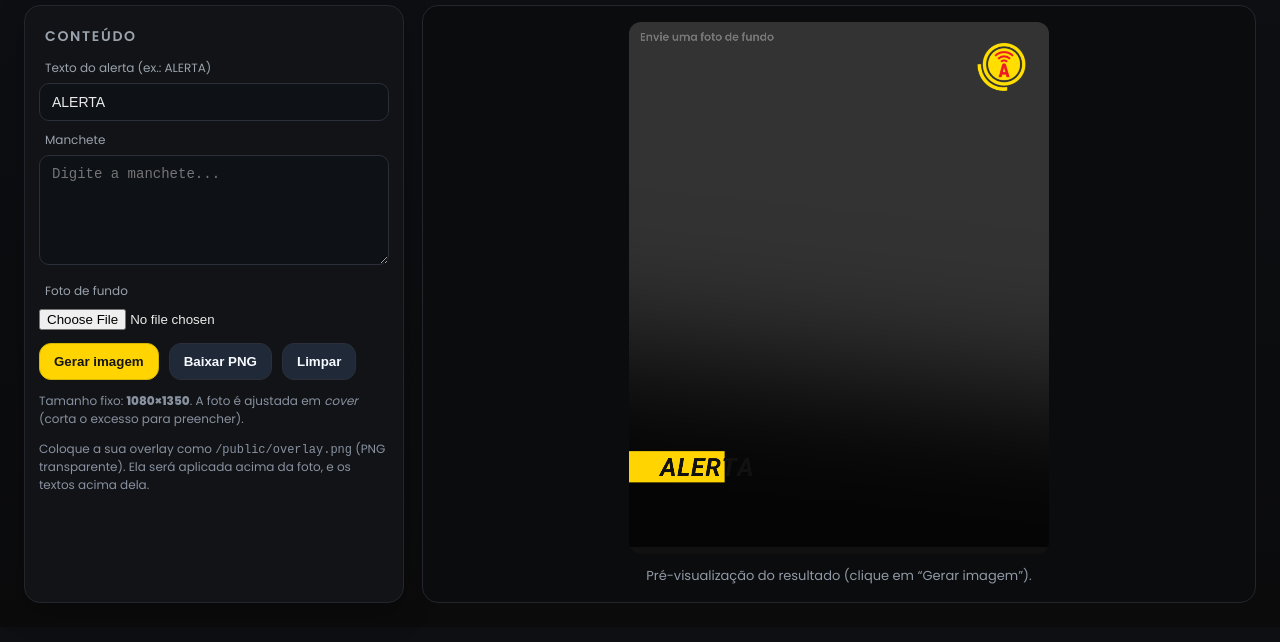
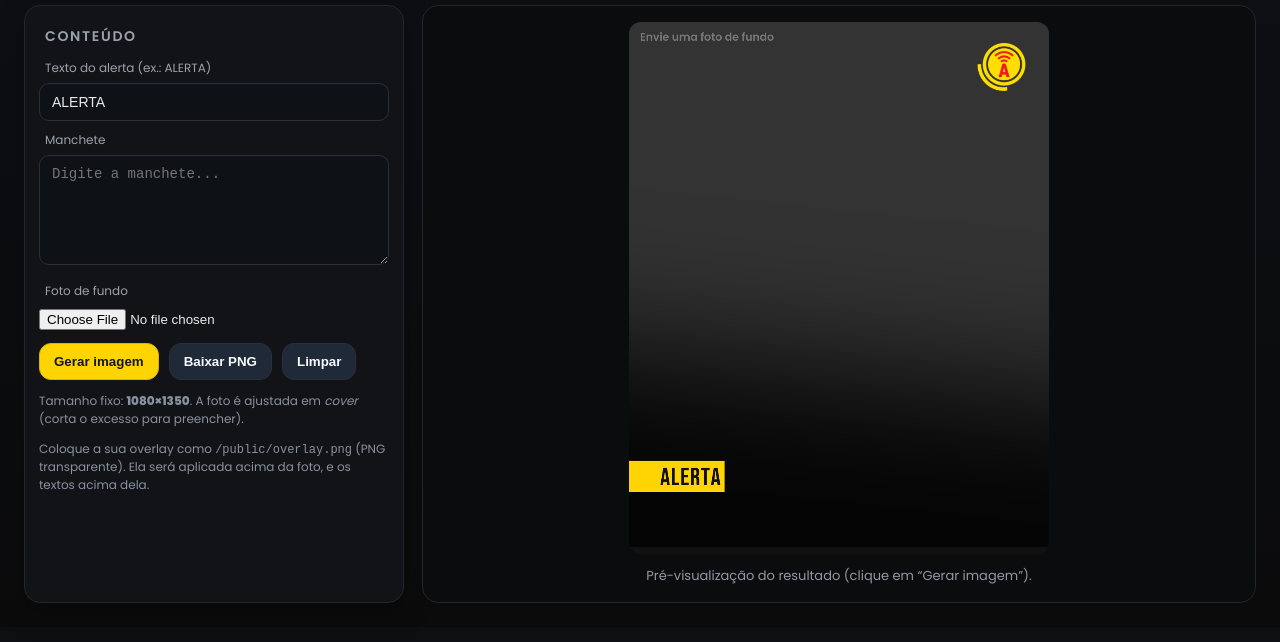
Before and after one commit to vondoscht/geradorAmizade, a website: page public/index.html in a window 1280 px wide. Both pictures are taken after a click on the button "Gerar imagem". Shown: the part 50-692 px from the top of the page. Drawn offline with Linux system fonts and the light colour scheme.

Commit message:
Update index.html

```diff
--- a/public/index.html
+++ b/public/index.html
@@ -74,7 +74,7 @@
     // Altere aqui para ajustar espaçamentos sem mexer no resto do código
     const CONFIG = {
       BOTTOM_MARGIN: 80,              // distância da ÚLTIMA linha de texto até a borda inferior
-      GAP_BETWEEN_BOX_AND_TEXT: 40    // distância entre o fundo do box amarelo e o TOPO da 1ª linha
+      GAP_BETWEEN_BOX_AND_TEXT: 16    // distância entre o fundo do box amarelo e o TOPO da 1ª linha
     };
 
     const $ = (q) => document.querySelector(q);
@@ -234,12 +234,14 @@
 
       // Texto centralizado verticalmente dentro do box; respeita padding à esquerda (80px)
       ctx.fillStyle = '#111';
+      // ⚠️ garantir que estamos medindo/desenhando com a fonte Bebas, não Roboto
+      ctx.font = `400 ${BADGE_FONT_SIZE}px "Bebas Neue", Poppins, sans-serif`;
       const metrics = ctx.measureText(badgeText);
       const baselineY = Math.round(baselineMiddle(badgeY, badgeH, metrics, BADGE_FONT_SIZE));
       const textX = BADGE_LEFT_PADDING; // 80px da borda esquerda do box
       fillTextWithSpacing(ctx, badgeText, textX, baselineY, BADGE_LETTER_SPACING);
 
-      // === Desenhar a manchete (em branco), abaixo do box === (em branco), abaixo do box ===
+      // === Desenhar a manchete (em branco), abaixo do box ===
       ctx.fillStyle = '#fff';
       ctx.font = `700 italic ${HEADLINE_FONT_SIZE}px Roboto, system-ui, sans-serif`;
       let y = yFirstBaseline;
```
